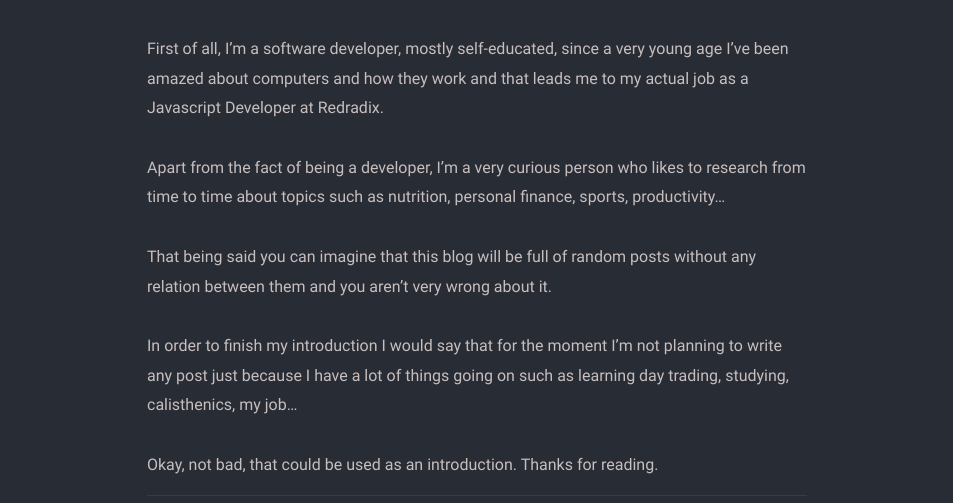
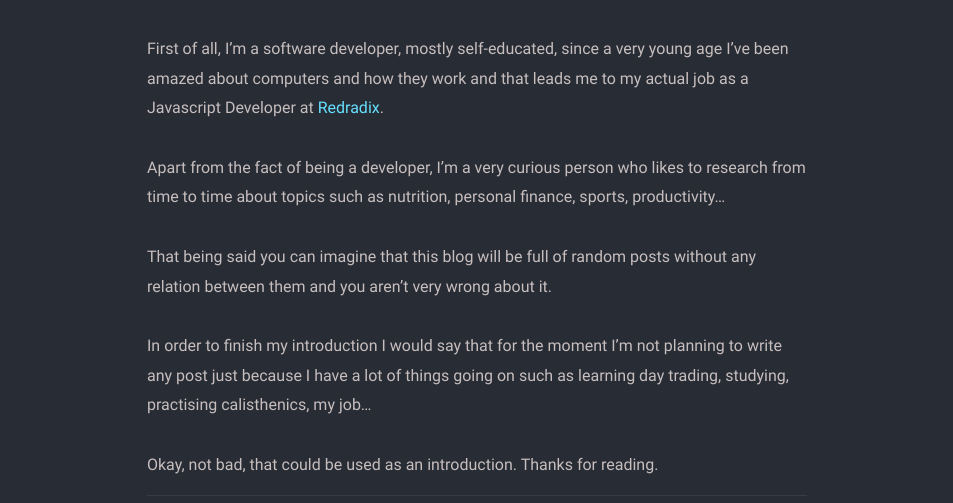
Before and after one commit to MonkeyAndres/MonkeyAndres.github.io, a Jekyll site: the page built from about.md, in a window 1280 px wide. Shown: the part 416-919 px from the top of the page, without its empty margins (163-1116 px from the left). Built offline with Jekyll 4.4.1, drawn with Linux system fonts in a browser that asks for light colours.

Commit message:
Add redradix link in About me

```diff
--- a/about.md
+++ b/about.md
@@ -10,13 +10,13 @@ Hello, my name is Andres Martin Angulo... and that's all I have to say. Thanks f
 
 Okay, no, let's try again...I've always been a person who finds it difficult to talk about himself but today I'm going to give it a shot.
 
-First of all, I'm a software developer, mostly self-educated, since a very young age I've been amazed about computers and how they work and that leads me to my actual job as a Javascript Developer at Redradix.
+First of all, I'm a software developer, mostly self-educated, since a very young age I've been amazed about computers and how they work and that leads me to my actual job as a Javascript Developer at [Redradix](https://redradix.com/).
 
 Apart from the fact of being a developer, I'm a very curious person who likes to research from time to time about topics such as nutrition, personal finance, sports, productivity...
 
 That being said you can imagine that this blog will be full of random posts without any relation between them and you aren't very wrong about it.
 
-In order to finish my introduction I would say that for the moment I'm not planning to write any post just because I have a lot of things going on such as learning day trading, studying, calisthenics, my job...
+In order to finish my introduction I would say that for the moment I'm not planning to write any post just because I have a lot of things going on such as learning day trading, studying, practising calisthenics, my job...
 
 Okay, not bad, that could be used as an introduction. Thanks for reading.
 
```
